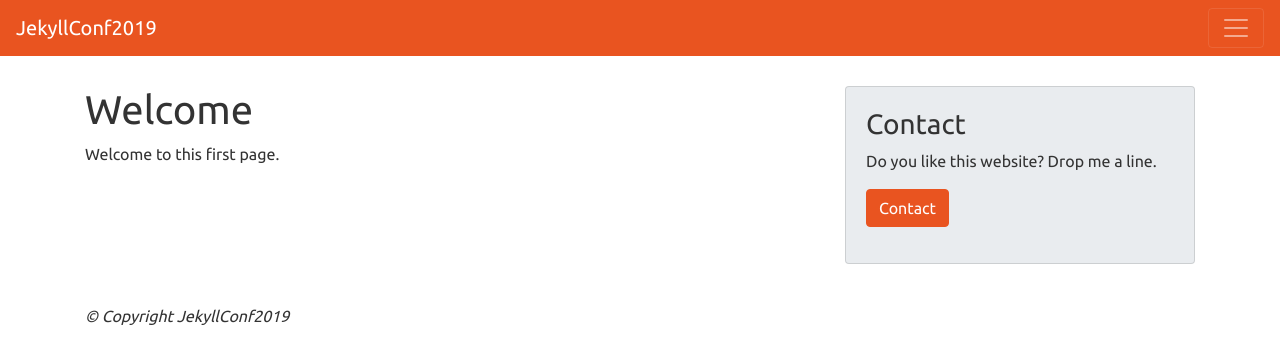
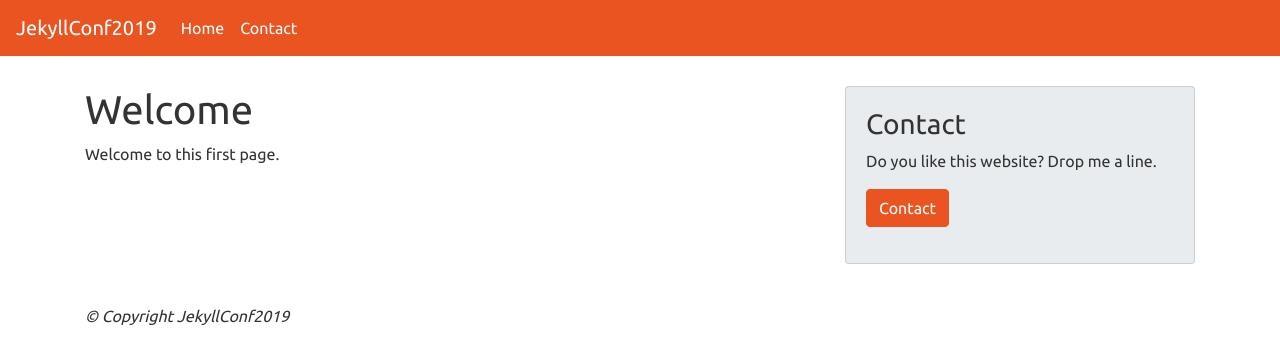
Before and after one commit to jhvanderschee/jekyllconf2019, a Jekyll site: the page built from index.md, in a window 1280 px wide. Shown: the top 364 px of the page. Built offline with Jekyll 4.4.1, drawn with Linux system fonts in a browser that asks for light colours; nearby versions of some CDN libraries; our own code applies the rules of GitHub Pages for plain Markdown files.

Commit message:
Update header.html

```diff
--- a/_includes/header.html
+++ b/_includes/header.html
@@ -1,4 +1,4 @@
-<nav class="navbar navbar-dark bg-primary">
+<nav class="navbar navbar-dark navbar-expand-lg bg-primary">
   <!-- Navbar content -->
   <a class="navbar-brand" href="{{ site.baseurl }}/">JekyllConf2019</a>
   <button class="navbar-toggler" type="button" data-toggle="collapse" data-target="#navbarNavAltMarkup" aria-controls="navbarNavAltMarkup" aria-expanded="false" aria-label="Toggle navigation">
```
